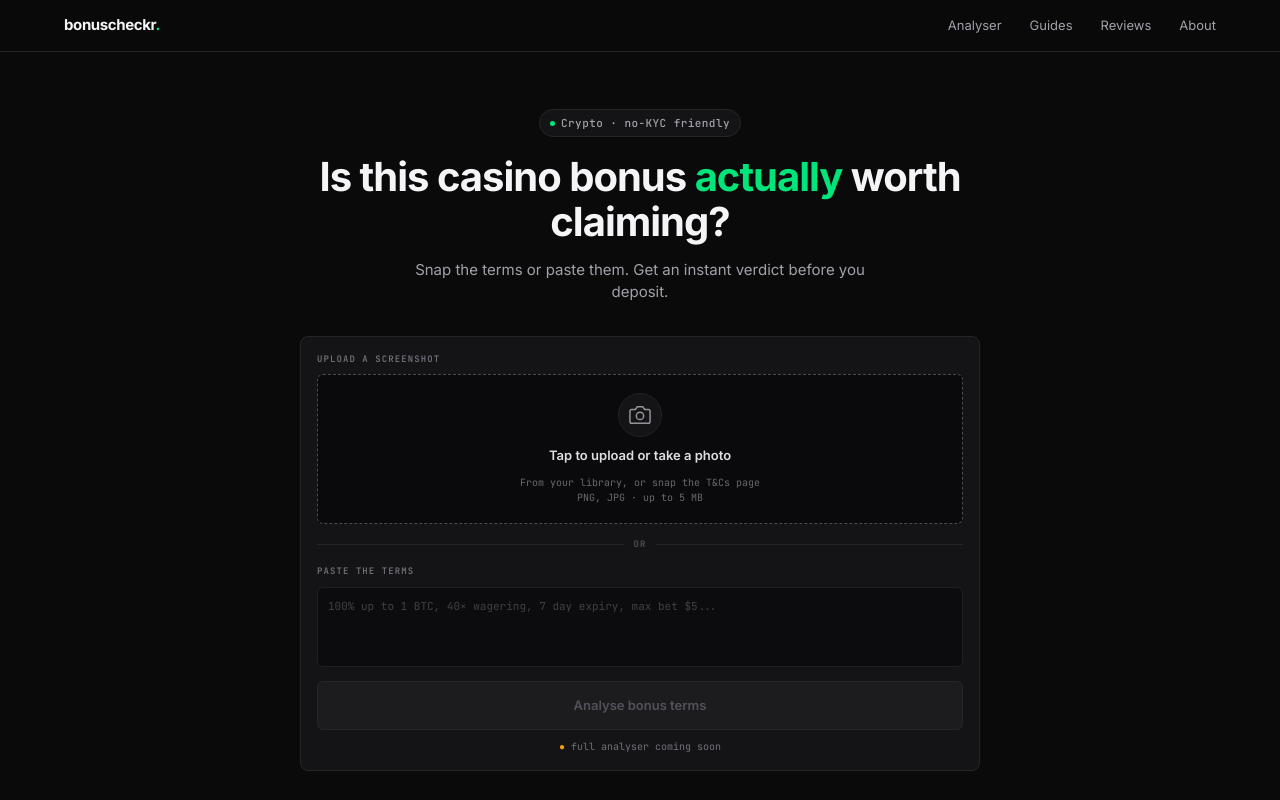
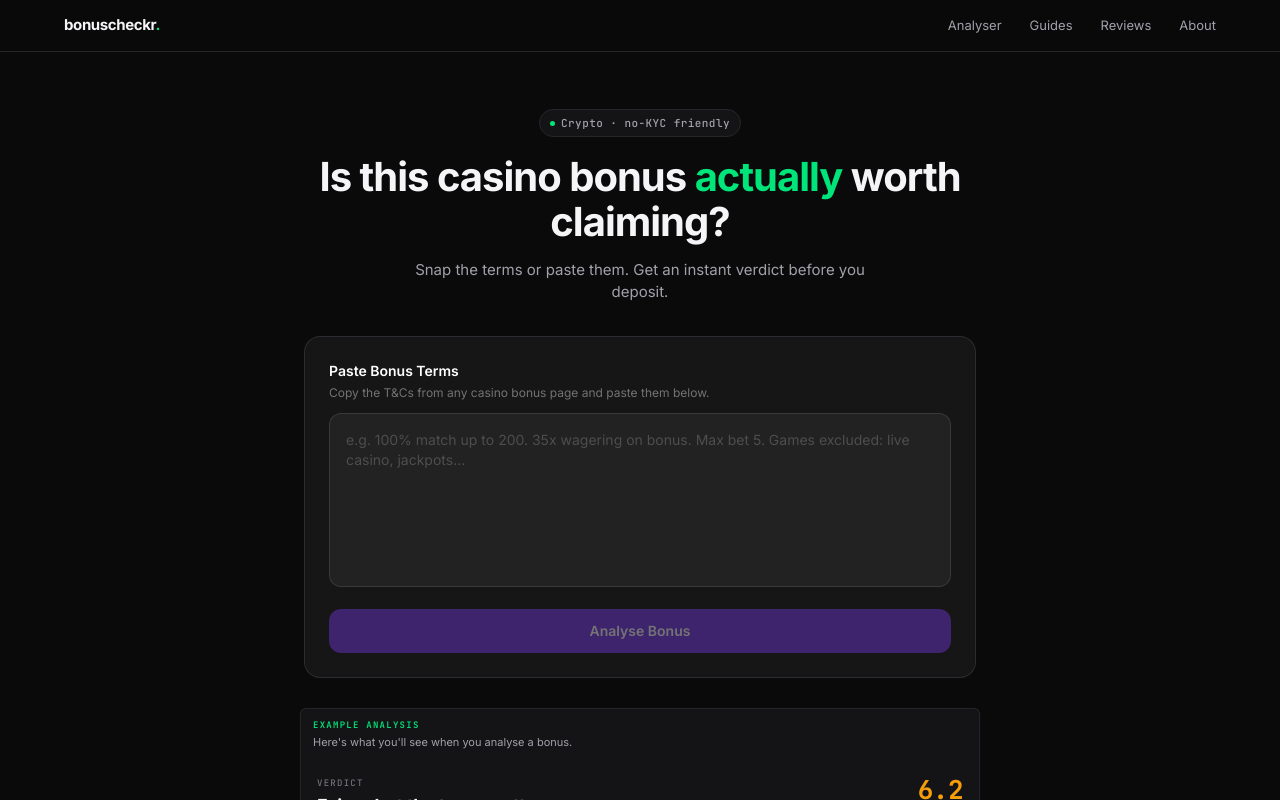
Before and after one commit to Syog08/bonuscheckr-neon, a Next.js app: page / in a window 1280 px wide. Shown: the top 800 px of the page. Built offline with nearby package versions, Linux system fonts and the light colour scheme.

Commit message:
feat: wire up BonusAnalyser with live API

```diff
--- a/components/BonusAnalyser.tsx
+++ b/components/BonusAnalyser.tsx
@@ -1,77 +1,111 @@
+"use client";
+
+import { useState } from "react";
+import LiveVerdictCard from "./LiveVerdictCard";
+
+interface AnalysisResult {
+  verdictTitle: string;
+  verdictType: "good" | "fair" | "risky" | "avoid";
+  score: number;
+  summary: string;
+  stats: {
+    wagering: { value: string; label: string; severity: "low" | "medium" | "high" };
+    maxCashout: { value: string; label: string; severity: "low" | "medium" | "high" };
+    maxBet: { value: string; label: string; severity: "low" | "medium" | "high" };
+    ev: { value: string; label: string; severity: "low" | "medium" | "high" };
+  };
+  traps: { severity: "low" | "medium" | "high"; title: string; detail: string }[];
+  positives: string[];
+}
+
 export default function BonusAnalyser() {
+  const [terms, setTerms] = useState("");
+  const [loading, setLoading] = useState(false);
+  const [error, setError] = useState<string | null>(null);
+  const [result, setResult] = useState<AnalysisResult | null>(null);
+
+  async function handleAnalyse() {
+    if (terms.trim().length < 10) return;
+    setLoading(true);
+    setError(null);
+    setResult(null);
+    try {
+      const res = await fetch("/api/analyse", {
+        method: "POST",
+        headers: { "Content-Type": "application/json" },
+        body: JSON.stringify({ terms }),
+      });
+      const data = await res.json();
+      if (!res.ok) {
+        setError(data.error ?? "Something went wrong. Please try again.");
+        return;
+      }
+      setResult(data);
+    } catch {
+      setError("Network error. Please check your connection and try again.");
+    } finally {
+      setLoading(false);
+    }
+  }
+
+  function handleReset() {
+    setTerms("");
+    setResult(null);
+    setError(null);
+  }
+
   return (
-    <div className="rounded-lg border border-line bg-bg-surface p-4">
-      {/* Screenshot upload — primary input on mobile, equal on desktop */}
-      <div className="font-mono text-[9px] font-semibold uppercase tracking-[0.12em] text-fg-dim mb-2">
-        Upload a screenshot
+    <div className="w-full max-w-2xl mx-auto space-y-6">
+      <div className="rounded-2xl border border-white/10 bg-white/5 backdrop-blur-sm p-6 space-y-4">
+        <div>
+          <label className="text-white font-semibold text-sm block mb-1">
+            Paste Bonus Terms
+          </label>
+          <p className="text-white/40 text-xs mb-3">
+            Copy the T&Cs from any casino bonus page and paste them below.
+          </p>
+          <textarea
+            value={terms}
+            onChange={(e) => setTerms(e.target.value)}
+            placeholder="e.g. 100% match up to 200. 35x wagering on bonus. Max bet 5. Games excluded: live casino, jackpots..."
+            rows={7}
+            className="w-full rounded-xl bg-white/5 border border-white/10 text-white placeholder-white/20 text-sm p-4 resize-none focus:outline-none focus:border-white/30 transition-colors"
+          />
+        </div>
+        <div className="flex items-center gap-3">
+          <button
+            onClick={handleAnalyse}
+            disabled={loading || terms.trim().length < 10}
+            className="flex-1 rounded-xl bg-violet-600 hover:bg-violet-500 disabled:opacity-40 disabled:cursor-not-allowed text-white font-semibold text-sm py-3 transition-colors"
+          >
+            {loading ? (
+              <span className="flex items-center justify-center gap-2">
+                <svg className="animate-spin w-4 h-4" fill="none" viewBox="0 0 24 24">
+                  <circle className="opacity-25" cx="12" cy="12" r="10" stroke="currentColor" strokeWidth="4" />
+                  <path className="opacity-75" fill="currentColor" d="M4 12a8 8 0 018-8v8H4z" />
+                </svg>
+                Analysing…
+              </span>
+            ) : (
+              "Analyse Bonus"
+            )}
+          </button>
+          {(result || error) && (
+            <button
+              onClick={handleReset}
+              className="px-4 py-3 rounded-xl border border-white/10 text-white/50 hover:text-white hover:border-white/30 text-sm font-medium transition-colors"
+            >
+              Reset
+            </button>
+          )}
+        </div>
       </div>
-
-      <label className="flex cursor-not-allowed flex-col items-center gap-[9px] rounded-md border border-dashed border-fg-faint bg-bg-base px-3 py-[18px] text-center opacity-90">
-        <div className="flex h-11 w-11 items-center justify-center rounded-full border border-line bg-bg-surface text-fg-muted">
-          <svg
-            width="22"
-            height="22"
-            viewBox="0 0 24 24"
-            fill="none"
-            stroke="currentColor"
-            strokeWidth="1.6"
-            strokeLinecap="round"
-            strokeLinejoin="round"
-            aria-hidden="true"
-          >
-            <path d="M23 19a2 2 0 0 1-2 2H3a2 2 0 0 1-2-2V8a2 2 0 0 1 2-2h4l2-3h6l2 3h4a2 2 0 0 1 2 2z" />
-            <circle cx="12" cy="13" r="4" />
-          </svg>
+      {error && (
+        <div className="rounded-xl border border-red-400/30 bg-red-400/10 p-4 text-red-400 text-sm">
+          {error}
         </div>
-        <span className="text-[13px] font-semibold text-fg">
-          Tap to upload or take a photo
-        </span>
-        <span className="font-mono text-[10px] leading-[1.5] text-fg-dim">
-          From your library, or snap the T&amp;Cs page
-          <br />
-          PNG, JPG · up to 5&nbsp;MB
-        </span>
-        <input
-          type="file"
-          accept="image/png,image/jpeg,image/webp"
-          className="hidden"
-          disabled
-          aria-label="Upload screenshot of bonus terms"
-        />
-      </label>
-
-      {/* Or divider */}
-      <div className="my-[14px] flex items-center gap-[10px]">
-        <div className="h-px flex-1 bg-line" />
-        <span className="font-mono text-[9px] font-semibold uppercase tracking-[0.12em] text-fg-faint">
-          Or
-        </span>
-        <div className="h-px flex-1 bg-line" />
-      </div>
-
-      {/* Paste textarea — secondary input */}
-      <div className="font-mono text-[9px] font-semibold uppercase tracking-[0.12em] text-fg-dim mb-2">
-        Paste the terms
-      </div>
-      <textarea
-        disabled
-        className="block w-full resize-none rounded-md border border-line bg-bg-base p-[10px] font-mono text-[11px] text-fg-faint opacity-70 disabled:cursor-not-allowed"
-        style={{ minHeight: 80 }}
-        defaultValue="100% up to 1 BTC, 40× wagering, 7 day expiry, max bet $5..."
-        aria-label="Paste bonus terms"
-      />
-
-      <button
-        type="button"
-        disabled
-        className="mt-[14px] block w-full cursor-not-allowed rounded-md border border-line bg-bg-elevated px-3 py-[14px] text-[13px] font-semibold text-fg-faint"
-        style={{ minHeight: 48 }}
-      >
-        Analyse bonus terms
-      </button>
-      <div className="mt-[9px] text-center font-mono text-[10px] text-fg-dim">
-        <span className="text-warning">●</span> full analyser coming soon
-      </div>
+      )}
+      {result && <LiveVerdictCard result={result} />}
     </div>
   );
 }
```
